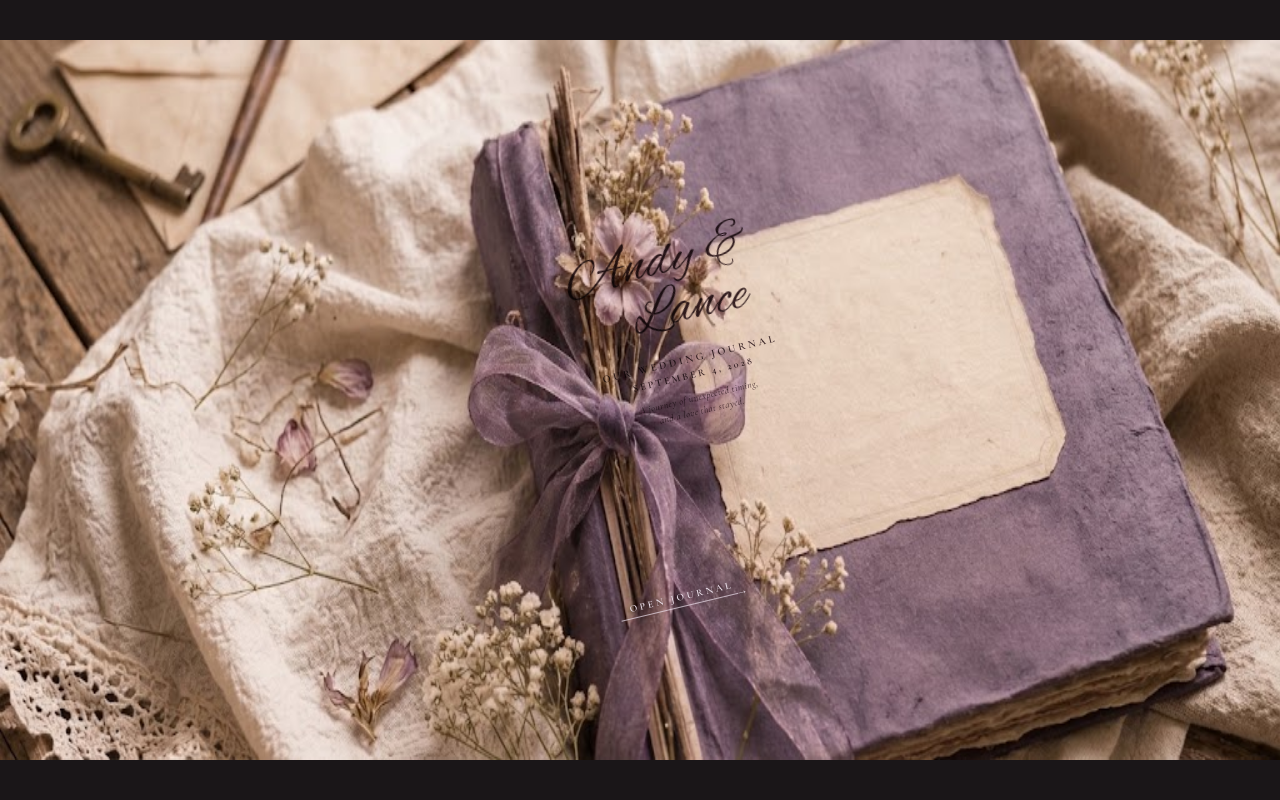
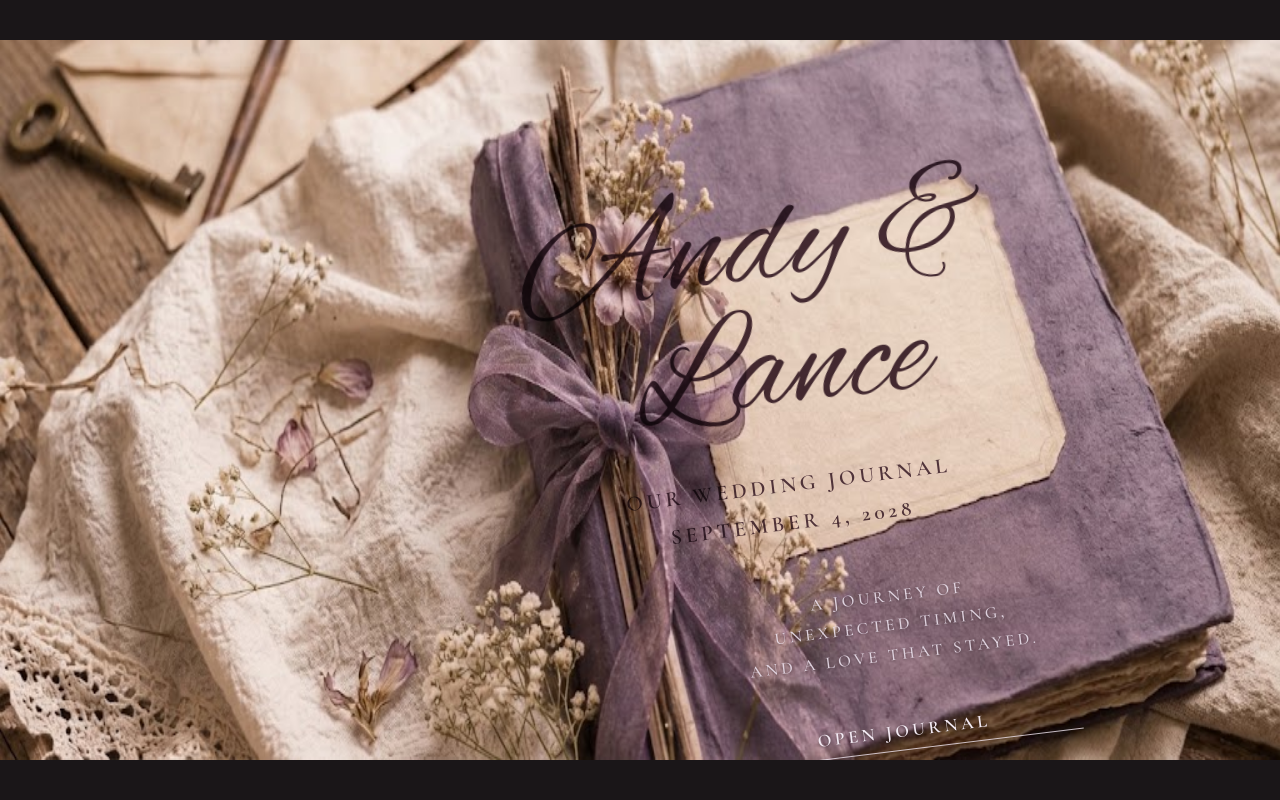
Before and after one commit to andreaasuncion0928-sketch/WS8, a plain HTML site: page index.html in a window 1280 px wide. Shown: the top 800 px of the page. Drawn offline with nearby package versions, Linux system fonts and the light colour scheme.

Commit message:
Update index.html

```diff
--- a/index.html
+++ b/index.html
@@ -137,36 +137,34 @@
     }
 
     /* ========================================================
-       PAGE 1: CALIBRATED TO WHITE PARCHMENT SECTION
+       PAGE 1: COVER – text sits ON the white parchment
        ======================================================== */
-    /* Exact bounded parchment area on the cover */
+    /* Centered on the parchment card; tilt matches the card (~ -7deg) */
     .p1-white-parchment {
       position: absolute;
-      top: 9.5%;
-      left: 31%;
-      width: 44.5%;
-      height: 60.5%;
+      top: 44.5%;
+      left: 60.4%;
+      width: 40%;
+      transform: translate(-50%, -50%) rotate(-7deg);
+      transform-origin: center center;
+      container-type: inline-size;          /* lets children size with cqw */
       display: flex;
       flex-direction: column;
       align-items: center;
       justify-content: center;
       text-align: center;
-      padding: 2.5% 4%;
-      transform: rotate(-13.5deg);
-      transform-origin: center center;
-      mix-blend-mode: multiply;
+      mix-blend-mode: multiply;             /* ink soaks into the paper */
       pointer-events: none;
       z-index: 10;
     }
 
     .p1-names-wrap {
       font-family: 'Alex Brush', cursive;
-      font-size: clamp(38px, 4.4vw, 74px);
-      line-height: 0.98;
-      color: #38242a;
+      font-size: 28cqw;
+      line-height: 0.92;
+      color: #4a3240;
       font-weight: 400;
-      letter-spacing: 0.015em;
-      filter: drop-shadow(0.5px 0.5px 0.4px rgba(0, 0, 0, 0.12));
+      letter-spacing: 0.01em;
       user-select: none;
       width: 100%;
     }
@@ -183,136 +181,98 @@
 
     .fade-char.revealed {
       opacity: 1;
-      filter: blur(0px);
+      filter: blur(0);
       transform: translateY(0) scale(1);
     }
 
     .p1-names-wrap .line-1 {
       display: block;
       white-space: nowrap;
-      margin-right: 0.35em;
+      margin-right: 0.1em;
     }
 
     .p1-names-wrap .line-2 {
       display: block;
-      margin-top: -0.06em;
-      margin-left: 0.45em;
       white-space: nowrap;
+      margin-top: -0.04em;
+      margin-left: 0.12em;
     }
 
-    .p1-label-subhead {
-      margin-top: 1.1vw;
+    .p1-label-subhead,
+    .p1-label-date {
       font-family: 'Cormorant Garamond', serif;
-      font-size: clamp(8.5px, 0.82vw, 13.5px);
       font-weight: 600;
-      letter-spacing: 0.28em;
       text-transform: uppercase;
-      color: #46343a;
+      letter-spacing: 0.18em;
+      color: #5a4150;
+      white-space: nowrap;
       width: 100%;
     }
+    .p1-label-subhead { margin-top: 6cqw; font-size: 4.2cqw; }
+    .p1-label-date    { margin-top: 2.4cqw; font-size: 4.2cqw; }
 
-    .p1-label-date {
-      margin-top: 0.3vw;
-      font-family: 'Cormorant Garamond', serif;
-      font-size: clamp(8.5px, 0.78vw, 13px);
-      font-weight: 600;
-      letter-spacing: 0.24em;
-      text-transform: uppercase;
-      color: #46343a;
-      width: 100%;
-    }
-
-    /* "A journey of unexpected timing..." inside the white parchment */
-    .p1-inner-quote {
-      margin-top: 0.8vw;
-      font-family: 'Cormorant Garamond', serif;
-      font-style: italic;
-      font-size: clamp(8.5px, 0.76vw, 12.5px);
-      font-weight: 500;
-      letter-spacing: 0.04em;
-      line-height: 1.45;
-      color: #533e46;
-      width: 100%;
-      max-width: 88%;
-      opacity: 0;
-      transition: opacity 2.2s ease;
-    }
-
-    .p1-inner-quote.revealed {
-      opacity: 0.95;
-    }
-
-    /* OPEN JOURNAL action in the purple linen section, aligned with the parchment axis */
+    /* Tagline + OPEN JOURNAL live in the purple linen area, same tilt */
     .p1-purple-open-zone {
       position: absolute;
-      top: 76.5%;
-      left: 31%;
-      width: 44.5%;
+      top: 87%;
+      left: 70%;
+      width: 28%;
+      transform: translate(-50%, -50%) rotate(-7deg);
+      transform-origin: center center;
+      container-type: inline-size;
       display: flex;
-      justify-content: center;
+      flex-direction: column;
       align-items: center;
-      transform: rotate(-13.5deg);
-      transform-origin: center center;
+      text-align: center;
       z-index: 15;
     }
 
+    .p1-inner-quote {
+      font-family: 'Cormorant Garamond', serif;
+      font-size: 4.7cqw;
+      font-weight: 500;
+      text-transform: uppercase;
+      letter-spacing: 0.2em;
+      line-height: 1.75;
+      color: #e9deea;
+      text-shadow: 0 1px 3px rgba(0, 0, 0, 0.35);
+      opacity: 0;
+      transition: opacity 2.2s ease;
+      white-space: nowrap;
+    }
+    .p1-inner-quote.revealed { opacity: 0.9; }
+
     .p1-open-action {
+      margin-top: 14cqw;
       display: inline-flex;
       flex-direction: column;
       align-items: center;
       background: none;
       border: none;
       cursor: pointer;
-      text-decoration: none;
       outline: none;
       transition: transform 0.3s ease;
     }
-
-    .p1-open-action:hover {
-      transform: translateY(-2px);
-    }
+    .p1-open-action:hover { transform: translateY(-2px); }
 
     .p1-open-text {
       font-family: 'Cormorant Garamond', serif;
-      font-size: clamp(8.5px, 0.78vw, 12.5px);
+      font-size: 5cqw;
       font-weight: 600;
-      letter-spacing: 0.28em;
+      letter-spacing: 0.2em;
       text-transform: uppercase;
-      color: #ece0eb;
+      color: #f3eaf3;
       text-shadow: 0 1px 3px rgba(0, 0, 0, 0.45);
-      transition: color 0.2s;
+      white-space: nowrap;
     }
+    .p1-open-action:hover .p1-open-text { color: #ffffff; }
 
-    .p1-open-action:hover .p1-open-text {
-      color: #ffffff;
-    }
-
+    /* plain thin underline like the reference */
     .p1-arrow-line {
-      display: flex;
-      align-items: center;
-      justify-content: center;
-      width: clamp(100px, 10vw, 150px);
-      margin-top: 0.25vw;
-      position: relative;
-    }
-
-    .p1-arrow-line::before {
-      content: '';
-      position: absolute;
-      left: 0;
-      right: 8px;
+      width: 100cqw;
       height: 1px;
-      background: rgba(236, 224, 235, 0.7);
-    }
-
-    .p1-arrow-line::after {
-      content: '→';
-      position: absolute;
-      right: -2px;
-      font-size: clamp(10px, 0.9vw, 14px);
-      color: rgba(236, 224, 235, 0.85);
-      line-height: 1;
-      transform: translateY(-0.5px);
+      margin-top: 2.4cqw;
+      background: rgba(240, 230, 240, 0.8);
     }
 
     /* ========================================================
@@ -692,26 +652,21 @@
       }
       .journal-nav-bar a.home-icon { font-size: 3.5vw; }
 
+      /* Page 1 cover */
       .p1-white-parchment {
-        top: 14%;
-        left: 15%;
-        width: 70%;
-        height: 52%;
-        transform: rotate(-10deg);
+        top: 38%;
+        left: 50%;
+        width: 62%;
+        transform: translate(-50%, -50%) rotate(-7deg);
       }
-      .p1-names-wrap { font-size: 9.5vw; }
-      .p1-label-subhead { font-size: 2.2vw; margin-top: 2vw; }
-      .p1-label-date { font-size: 2.2vw; margin-top: 0.5vw; }
-      .p1-inner-quote { font-size: 2vw; margin-top: 1.4vw; max-width: 95%; }
+      .p1-names-wrap { font-size: 25cqw; }
 
       .p1-purple-open-zone {
-        top: 72%;
-        left: 15%;
-        width: 70%;
-        transform: rotate(-10deg);
+        top: 77%;
+        left: 50%;
+        width: 62%;
+        transform: translate(-50%, -50%) rotate(-7deg);
       }
-      .p1-open-text { font-size: 2.2vw; }
-      .p1-arrow-line { width: 140px; }
 
       .p2-journal-sheet {
         top: 14%;
@@ -754,7 +709,7 @@
   <div class="journal-stage">
     <div class="page-sheet" id="page-1">
 
-      <!-- ALL TEXT IN THE WHITE PARCHMENT PAGE OF THE JOURNAL -->
+      <!-- Title, written on the white parchment -->
       <div class="p1-white-parchment">
         <div class="p1-names-wrap" aria-label="Andy & Lance">
           <span class="line-1" id="line1">Andy &amp;</span>
@@ -762,16 +717,15 @@
         </div>
         <div class="p1-label-subhead">Our Wedding Journal</div>
         <div class="p1-label-date">September 4, 2028</div>
-
-        <div class="p1-inner-quote" id="innerQuote">
-          A journey of unexpected timing,<br>and a love that stayed.
-        </div>
       </div>
 
-      <!-- OPEN JOURNAL ON THE PURPLE SECTION (ALIGNED WITH TEXT AXIS) -->
+      <!-- Tagline + Open Journal, on the purple cover -->
       <div class="p1-purple-open-zone">
+        <div class="p1-inner-quote" id="innerQuote">
+          A journey of<br>unexpected timing,<br>and a love that stayed.
+        </div>
         <button class="p1-open-action" onclick="openJournalStory(event)" aria-label="Open Journal">
-          <span class="p1-open-text">OPEN JOURNAL</span>
+          <span class="p1-open-text">Open Journal</span>
           <div class="p1-arrow-line"></div>
         </button>
       </div>
```
